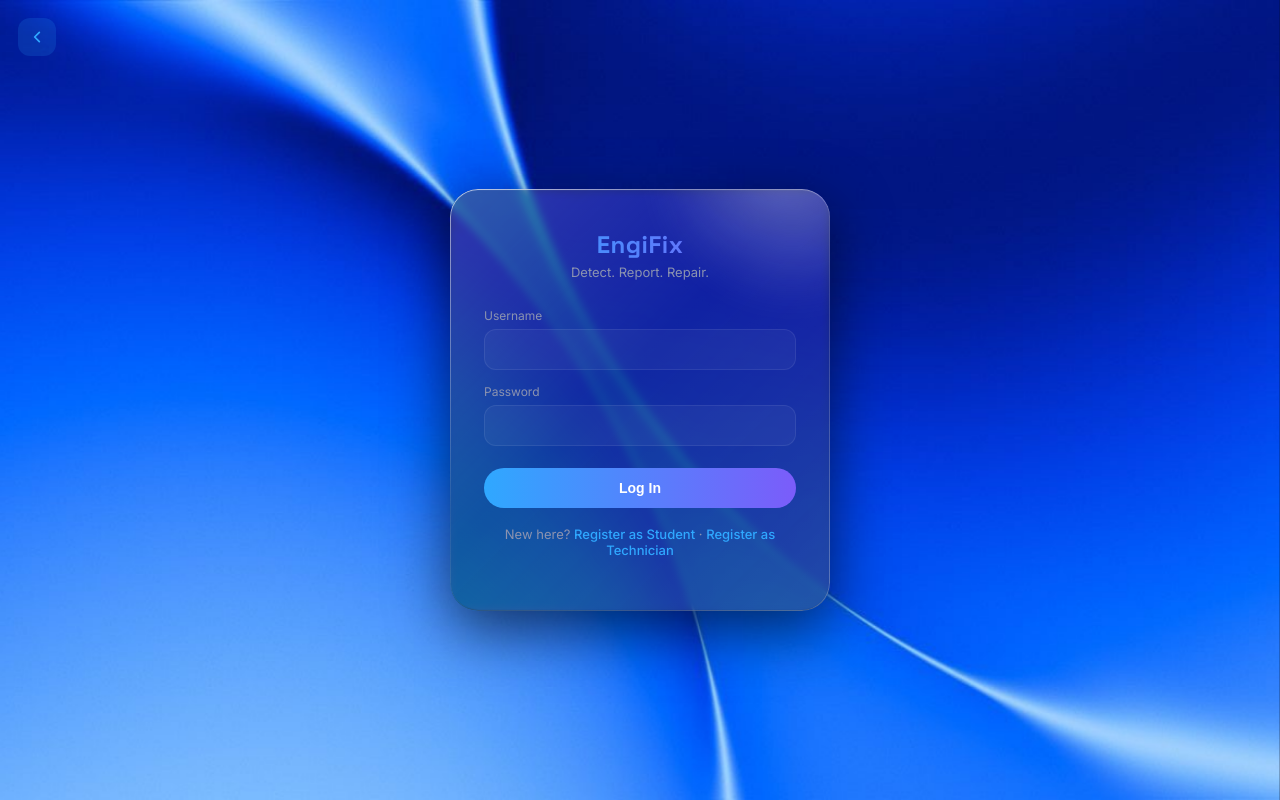
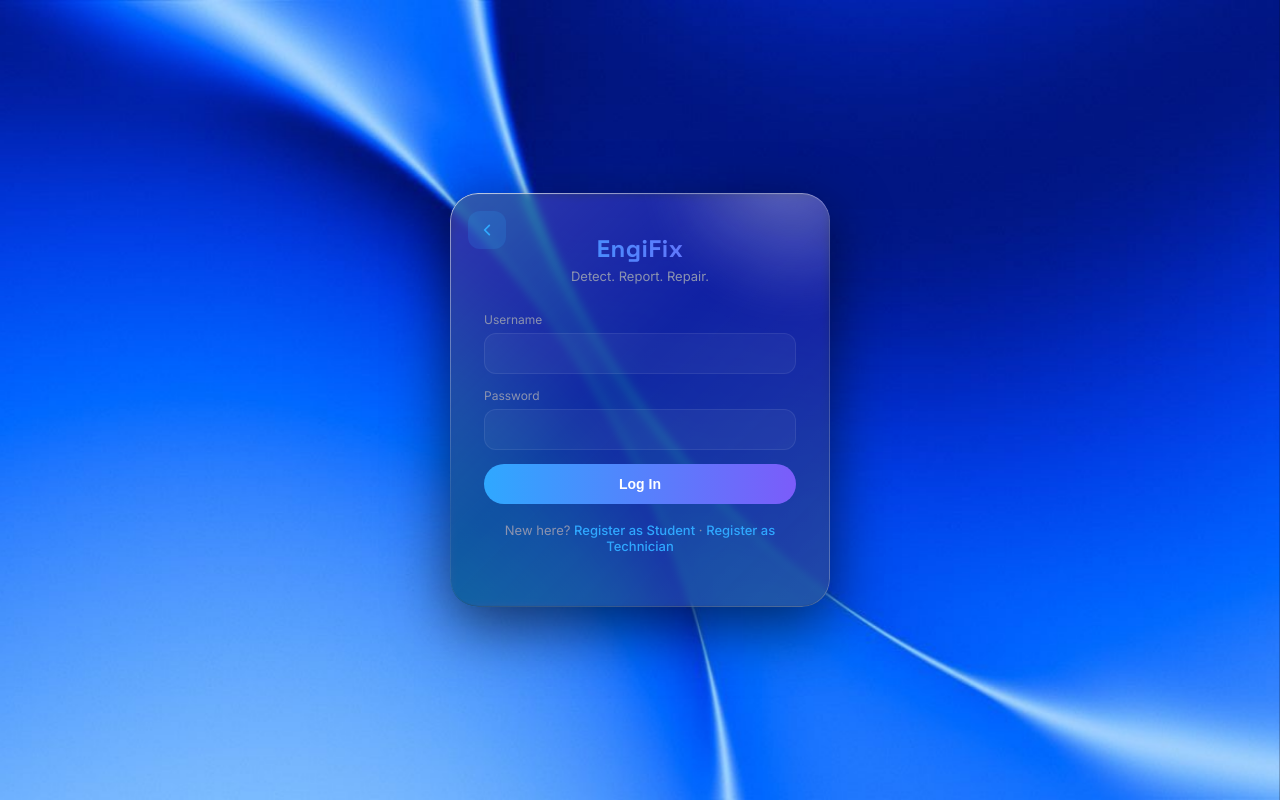
Before and after one commit to CodeSaint00/EngiFix, a React (Vite) app: page /login in a window 1280 px wide. Built offline with nearby package versions, Linux system fonts and the light colour scheme.

Commit message:
added loading state to the login form and css

```diff
--- a/src/index.css
+++ b/src/index.css
@@ -619,12 +619,27 @@ select.auth-input option {
   font-size: 14px;
   cursor: pointer;
   transition: opacity 0.15s ease;
+
+  display: flex;
+  align-items: center;
+  justify-content: center;
+  gap: 8px;
 }
 
 .auth-btn:hover {
   opacity: 0.9;
 }
 
+.auth-btn:disabled {
+  opacity: 0.7;
+  cursor: not-allowed;
+}
+
+.auth-btn svg {
+  width: 16px;
+  height: 16px;
+  animation: spin 1.1s linear infinite;
+}
 .auth-links {
   text-align: center;
   margin-top: 18px;
@@ -780,6 +795,10 @@ select.auth-input option {
 }
 
 @keyframes spin {
-  from { transform: rotate(0deg); }
-  to { transform: rotate(360deg); }
+  from {
+    transform: rotate(0deg);
+  }
+  to {
+    transform: rotate(360deg);
+  }
 }
--- a/src/pages/Login.jsx
+++ b/src/pages/Login.jsx
@@ -6,29 +6,37 @@ export default function Login() {
   const [username, setUsername] = useState("");
   const [password, setPassword] = useState("");
   const [error, setError] = useState("");
+  const [loading, setLoading] = useState(false);
   const { login } = useAuth();
   const navigate = useNavigate();
 
   const handleSubmit = async (e) => {
     e.preventDefault();
     setError("");
+    setLoading(true);
     try {
       await login(username, password);
       navigate("/dashboard");
     } catch {
       setError("Invalid username or password");
+      setLoading(false);
     }
   };
 
   return (
     <div className="auth-page">
       <div className="auth-page-bg"></div>
+      <div className="auth-card">
         <button
           className="auth-back-btn"
           onClick={() => navigate(-1)}
           aria-label="Go back"
         >
-        <svg viewBox="0 0 24 24" fill="none" xmlns="http://www.w3.org/2000/svg">
+          <svg
+            viewBox="0 0 24 24"
+            fill="none"
+            xmlns="http://www.w3.org/2000/svg"
+          >
             <path
               d="M16 4L8 12L16 20"
               stroke="#2FA8FF"
@@ -38,7 +46,7 @@ export default function Login() {
             />
           </svg>
         </button>
-      <div className="auth-card">
+
         <h1 className="auth-brand">EngiFix</h1>
         <p className="auth-subtitle">Detect. Report. Repair.</p>
 
@@ -64,8 +72,26 @@ export default function Login() {
             />
           </div>
           {error && <p className="auth-error">{error}</p>}
-          <button type="submit" className="auth-btn">
-            Log In
+          <button type="submit" className="auth-btn" disabled={loading}>
+            {loading ? (
+              <>
+                <svg
+                  viewBox="0 0 24 24"
+                  fill="none"
+                  stroke="currentColor"
+                  strokeWidth="1.5"
+                >
+                  <path
+                    d="M14.7 6.3a1 1 0 0 0 0 1.4l1.6 1.6a1 1 0 0 0 1.4 0l3.77-3.77a6 6 0 0 1-7.94 7.94l-6.91 6.91a2.12 2.12 0 0 1-3-3l6.91-6.91a6 6 0 0 1 7.94-7.94l-3.76 3.76z"
+                    strokeLinecap="round"
+                    strokeLinejoin="round"
+                  />
+                </svg>
+                Logging in...
+              </>
+            ) : (
+              "Log In"
+            )}
           </button>
         </form>
 
```
Lines whose indentation alone changed are shown as unchanged.
